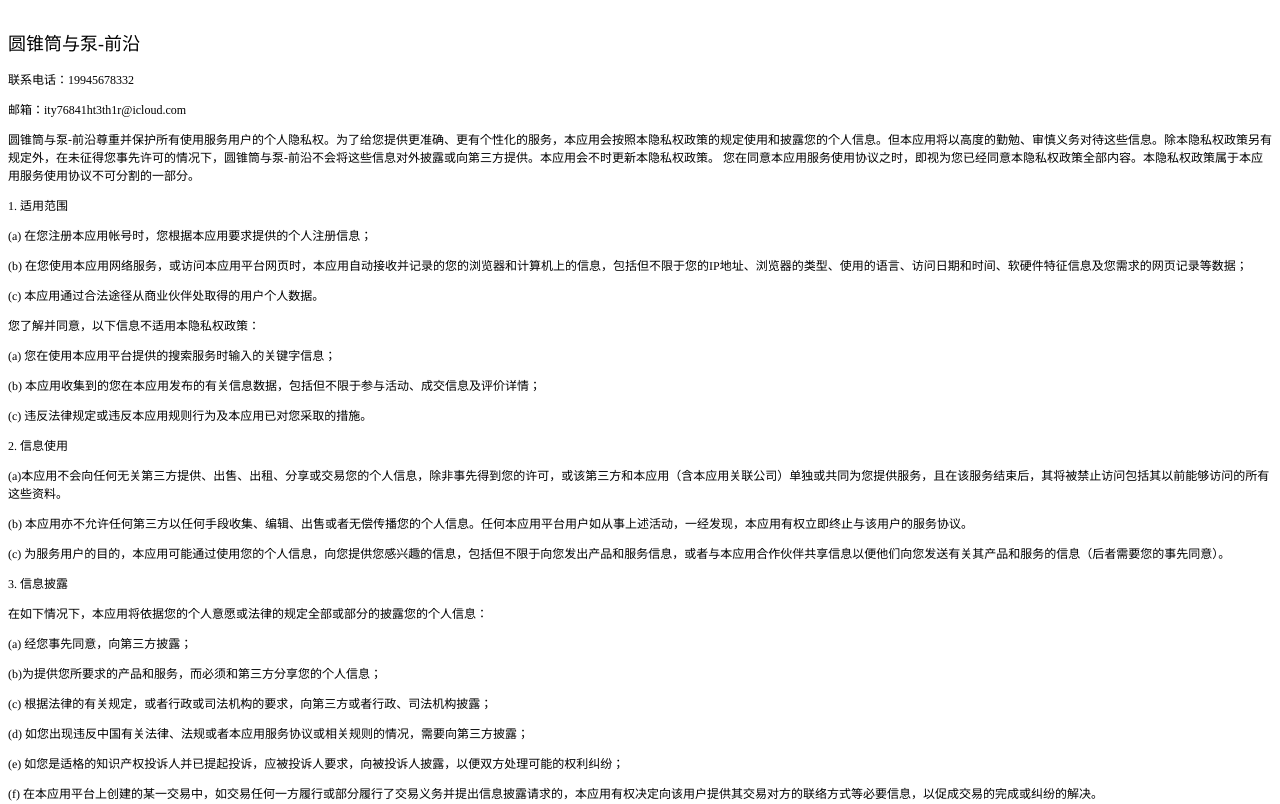
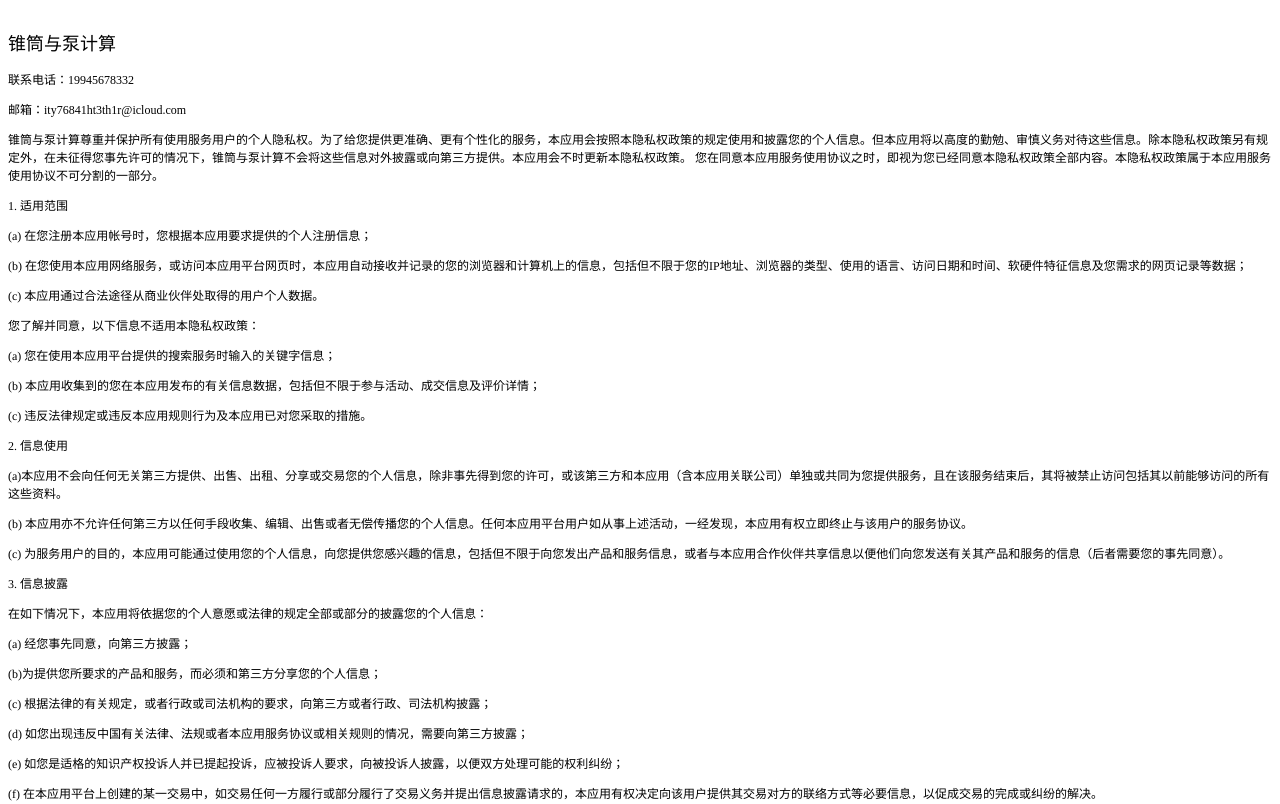
Before and after one commit to xinjianwuhan/luzhaoxun, a plain HTML site: page index.html in a window 1280 px wide. Shown: the top 804 px of the page. Drawn offline with Linux system fonts and the light colour scheme.

Commit message:
Update index.html

```diff
--- a/index.html
+++ b/index.html
@@ -17,10 +17,10 @@
 </head>
 <body>
 <h2 style="margin: 0.0px 0.0px 14.9px 0.0px; font: 18.0px 'Songti SC'; -webkit-text-stroke: #000000"><span class="s1"><br>
-圆锥筒与泵-前沿</span></h2>
+锥筒与泵计算</span></h2>
 <p class="p2"><span class="s1">联系电话：19945678332</span></p>
 <p class="p2"><span class="s1">邮箱：ity76841ht3th1r@icloud.com</span></p>
-<p class="p2"><span class="s1">圆锥筒与泵-前沿尊重并保护所有使用服务用户的个人隐私权。为了给您提供更准确、更有个性化的服务，本应用会按照本隐私权政策的规定使用和披露您的个人信息。但本应用将以高度的勤勉、审慎义务对待这些信息。除本隐私权政策另有规定外，在未征得您事先许可的情况下，圆锥筒与泵-前沿不会将这些信息对外披露或向第三方提供。本应用会不时更新本隐私权政策。</span><span class="s2"> </span><span class="s1">您在同意本应用服务使用协议之时，即视为您已经同意本隐私权政策全部内容。本隐私权政策属于本应用服务使用协议不可分割的一部分。</span><span class="s2"><span class="Apple-converted-space"> </span></span></p>
+<p class="p2"><span class="s1">锥筒与泵计算尊重并保护所有使用服务用户的个人隐私权。为了给您提供更准确、更有个性化的服务，本应用会按照本隐私权政策的规定使用和披露您的个人信息。但本应用将以高度的勤勉、审慎义务对待这些信息。除本隐私权政策另有规定外，在未征得您事先许可的情况下，锥筒与泵计算不会将这些信息对外披露或向第三方提供。本应用会不时更新本隐私权政策。</span><span class="s2"> </span><span class="s1">您在同意本应用服务使用协议之时，即视为您已经同意本隐私权政策全部内容。本隐私权政策属于本应用服务使用协议不可分割的一部分。</span><span class="s2"><span class="Apple-converted-space"> </span></span></p>
 <p class="p2"><span class="s2">1. </span><span class="s1">适用范围</span></p>
 <p class="p2"><span class="s2">(a) </span><span class="s1">在您注册本应用帐号时，您根据本应用要求提供的个人注册信息；</span></p>
 <p class="p2"><span class="s2">(b) </span><span class="s1">在您使用本应用网络服务，或访问本应用平台网页时，本应用自动接收并记录的您的浏览器和计算机上的信息，包括但不限于您的</span><span class="s2">IP</span><span class="s1">地址、浏览器的类型、使用的语言、访问日期和时间、软硬件特征信息及您需求的网页记录等数据；</span><span class="s2"><span class="Apple-converted-space"> </span></span></p>
```
